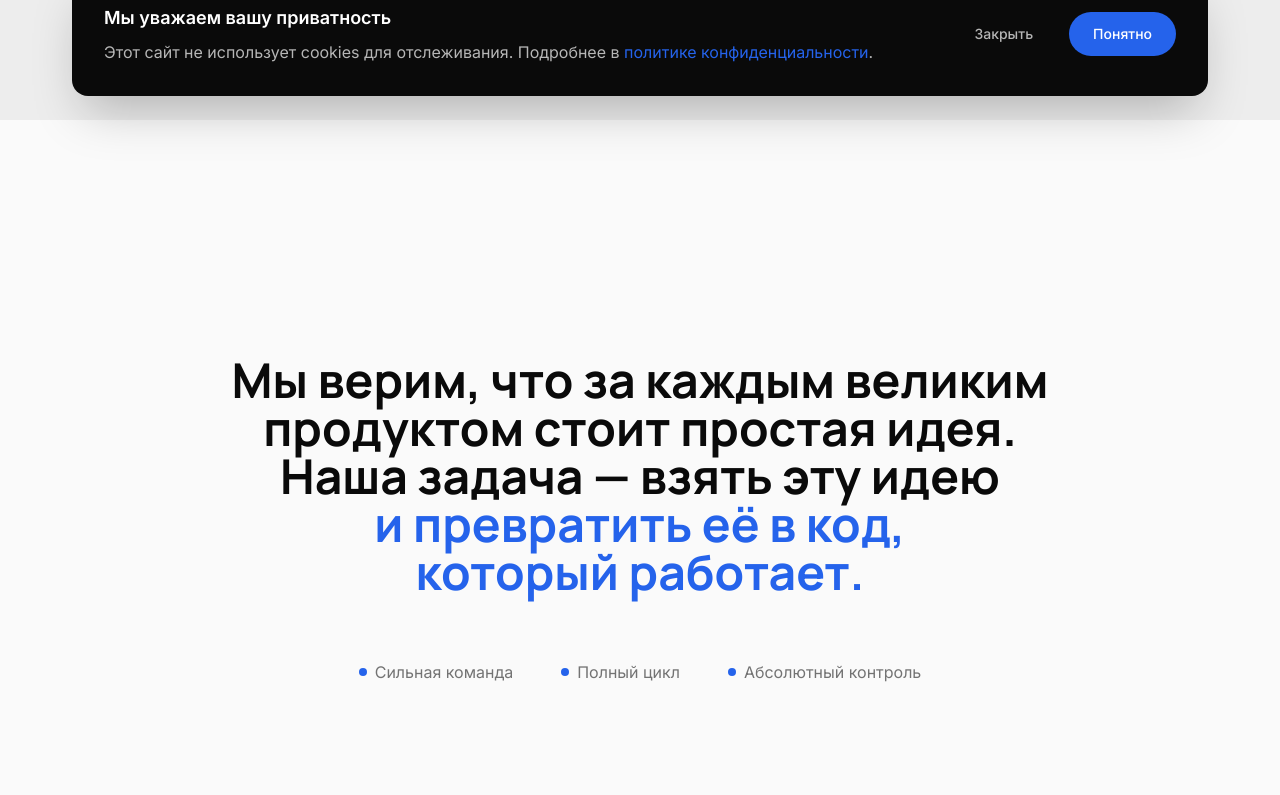
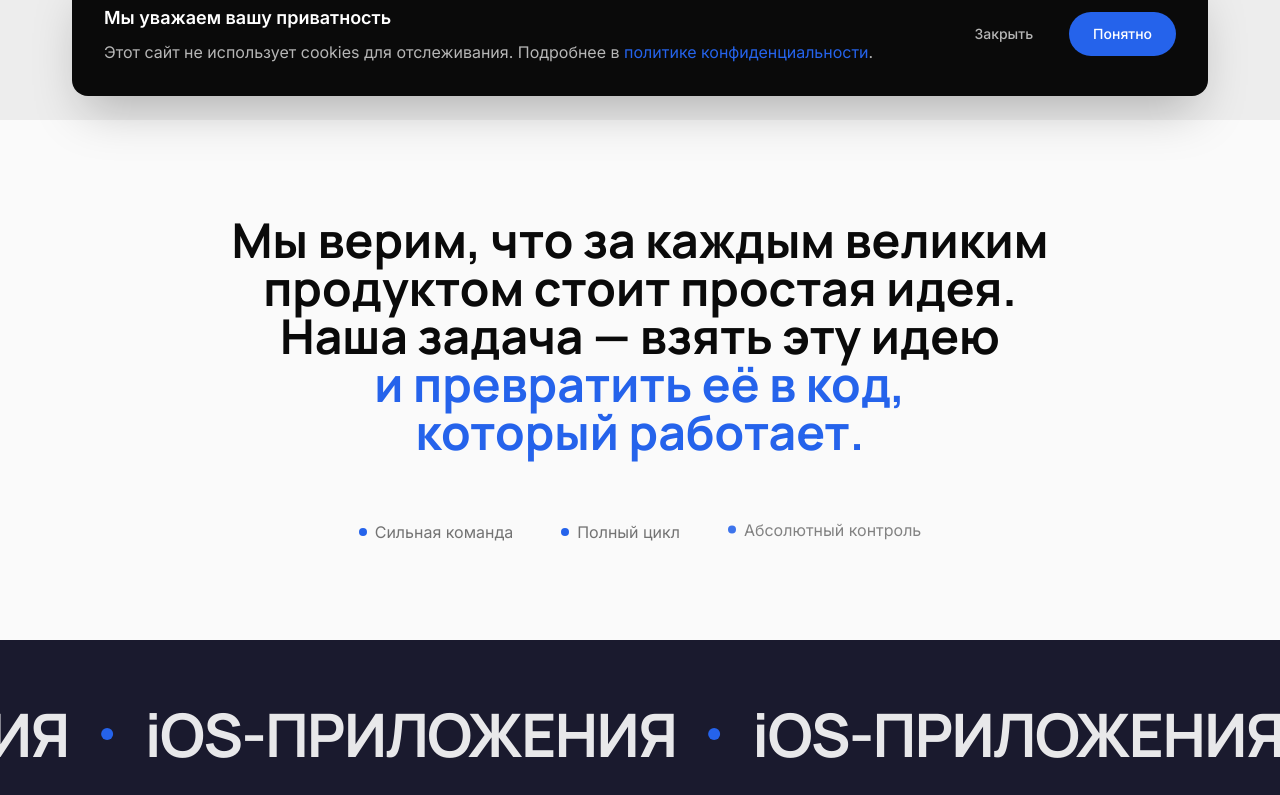
Before and after one commit to Camelot770/my_portfolio, a Next.js app: page / in a window 1280 px wide. Shown: the part 680-1475 px from the top of the page. Built offline with nearby package versions, Linux system fonts and the light colour scheme.

Commit message:
Reduce whitespace between sections
Cut section padding from clamp(80-160px) to clamp(48-80px) and
remove min-h-screen from Manifesto. Site feels tighter and less empty.

```diff
--- a/src/components/sections/Manifesto.tsx
+++ b/src/components/sections/Manifesto.tsx
@@ -25,7 +25,7 @@ export function Manifesto() {
   });
 
   return (
-    <section ref={containerRef} className="py-32 md:py-48 bg-background min-h-screen flex items-center">
+    <section ref={containerRef} className="py-16 md:py-24 bg-background flex items-center">
       <div className="container">
         <div className="max-w-5xl mx-auto">
           {/* Main text with scroll-based line reveal */}
--- a/tailwind.config.ts
+++ b/tailwind.config.ts
@@ -34,8 +34,8 @@ const config: Config = {
         "body-sm": ["0.875rem", { lineHeight: "1.5" }],
       },
       spacing: {
-        section: "clamp(80px, 12vw, 160px)",
-        "section-sm": "clamp(60px, 8vw, 100px)",
+        section: "clamp(48px, 6vw, 80px)",
+        "section-sm": "clamp(32px, 4vw, 60px)",
       },
       transitionDuration: {
         "400": "400ms",
```
